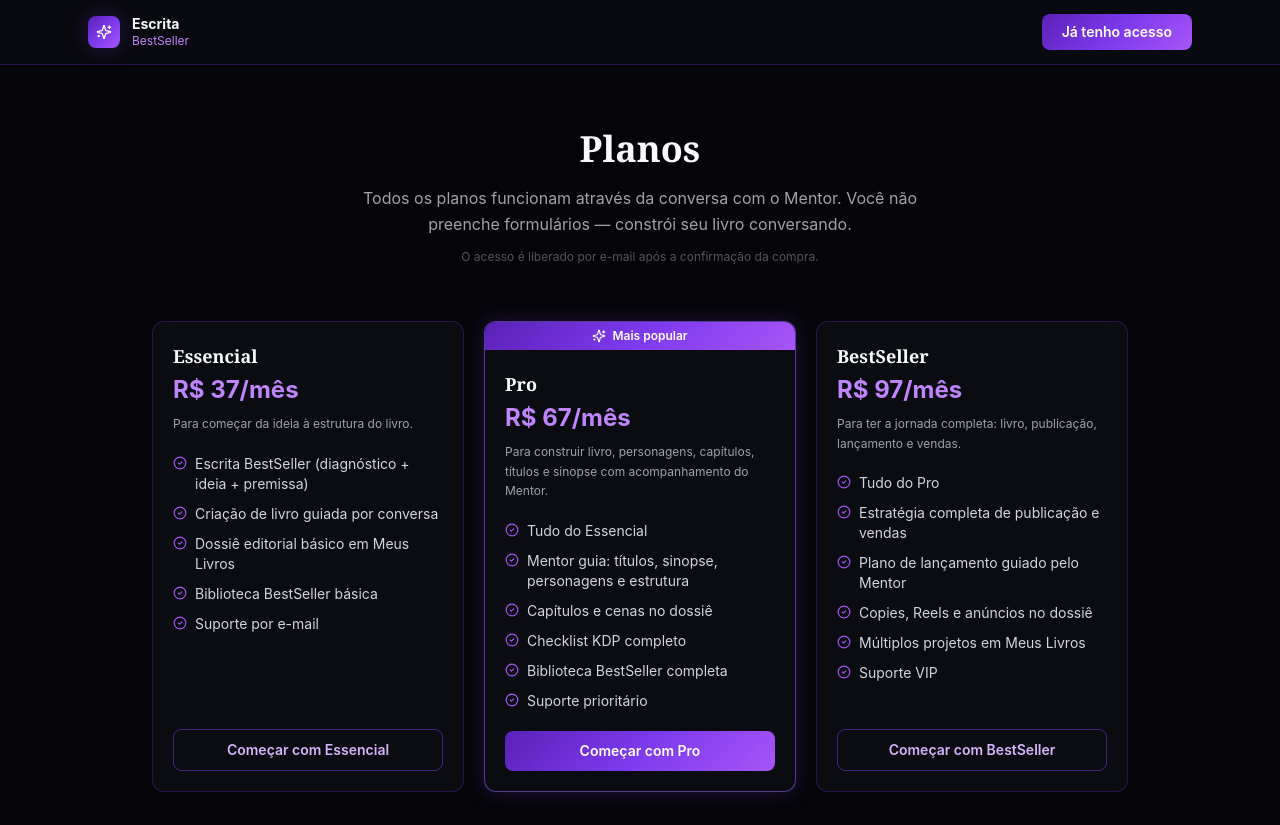
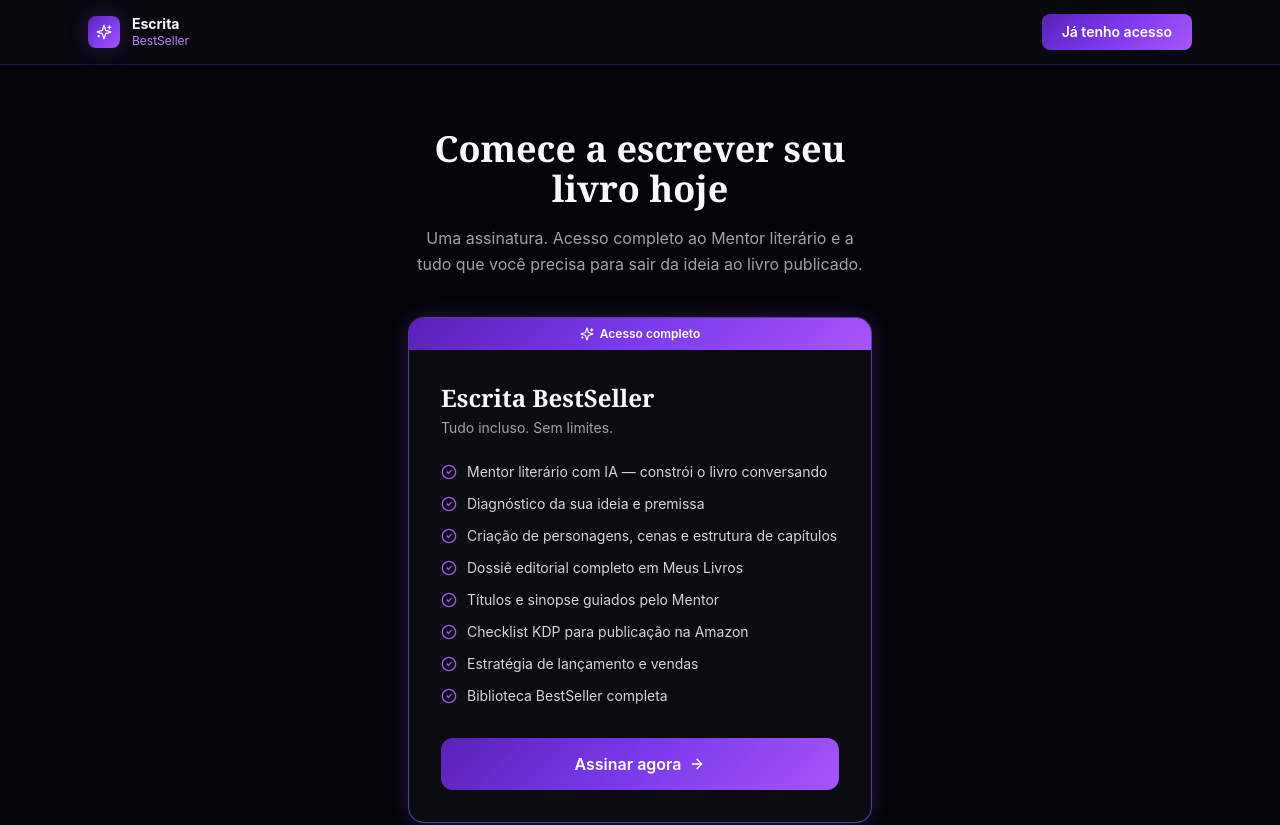
Before and after one commit to Mentor-literario/escritabestseller, a Next.js app: page /planos in a window 1280 px wide. Shown: the top 825 px of the page. Built offline with nearby package versions, Linux system fonts and the light colour scheme.

Commit message:
feat: add resend email, simplify plans page, test-email route

```diff
--- /dev/null
+++ b/app/api/test-email/route.ts
@@ -0,0 +1,12 @@
+import { NextResponse } from "next/server";
+import { sendWelcomeEmail } from "@/lib/email";
+
+export async function GET() {
+  const result = await sendWelcomeEmail(
+    "graziela_andrade@hotmail.com",
+    "Graziela Andrade",
+    "teste123A1!"
+  );
+
+  return NextResponse.json(result);
+}
--- a/app/api/webhooks/kiwify/route.ts
+++ b/app/api/webhooks/kiwify/route.ts
@@ -1,11 +1,18 @@
 import { NextRequest, NextResponse } from "next/server";
 import { createClient } from "@supabase/supabase-js";
 import crypto from "crypto";
+import { sendWelcomeEmail, sendReactivationEmail } from "@/lib/email";
 
 const supabaseAdmin = createClient(
   process.env.NEXT_PUBLIC_SUPABASE_URL!,
   process.env.SUPABASE_SERVICE_ROLE_KEY!
 );
+
+function generatePassword(): string {
+  const chars = "abcdefghjkmnpqrstuvwxyz23456789";
+  const base = Array.from({ length: 8 }, () => chars[Math.floor(Math.random() * chars.length)]).join("");
+  return base + "A1!";
+}
 
 function validateSignature(req: NextRequest, rawBody: string): boolean {
   const secret = process.env.KIWIFY_WEBHOOK_TOKEN;
@@ -14,11 +21,7 @@ function validateSignature(req: NextRequest, rawBody: string): boolean {
   const signature = req.nextUrl.searchParams.get("signature");
   if (!signature) return false;
 
-  const computed = crypto
-    .createHmac("sha1", secret)
-    .update(rawBody)
-    .digest("hex");
-
+  const computed = crypto.createHmac("sha1", secret).update(rawBody).digest("hex");
   return computed === signature;
 }
 
@@ -33,8 +36,8 @@ export async function POST(req: NextRequest) {
   const status: string = body.order_status as string;
   const email: string = (body.Customer as Record<string, string>)?.email;
   const name: string = (body.Customer as Record<string, string>)?.full_name ?? "";
-  const subscriptionId: string = body.subscription_id as string ?? body.order_id as string;
-  const planName: string = body.product_title as string ?? "Pro";
+  const subscriptionId: string = (body.subscription_id as string) ?? (body.order_id as string);
+  const planName: string = (body.product_title as string) ?? "Pro";
 
   if (!email) {
     return NextResponse.json({ error: "No email" }, { status: 400 });
@@ -52,11 +55,9 @@ export async function POST(req: NextRequest) {
         plan_expires_at: null,
       }).eq("id", existing.id);
 
-      await supabaseAdmin.auth.resetPasswordForEmail(email, {
-        redirectTo: "https://app.autoralucrativa.shop/reset-senha",
-      });
+      await sendReactivationEmail(email, name || (existing.user_metadata?.name as string) || "");
     } else {
-      const tempPassword = Math.random().toString(36).slice(-10) + "A1!";
+      const tempPassword = generatePassword();
       const { data: created, error } = await supabaseAdmin.auth.admin.createUser({
         email,
         password: tempPassword,
@@ -77,9 +78,7 @@ export async function POST(req: NextRequest) {
         plan_expires_at: null,
       }).eq("id", created.user.id);
 
-      await supabaseAdmin.auth.resetPasswordForEmail(email, {
-        redirectTo: "https://app.autoralucrativa.shop/reset-senha",
-      });
+      await sendWelcomeEmail(email, name, tempPassword);
     }
 
     return NextResponse.json({ ok: true });
--- a/app/planos/page.tsx
+++ b/app/planos/page.tsx
@@ -1,57 +1,22 @@
 import Link from "next/link";
 import { Sparkles, CheckCircle2, ArrowRight } from "lucide-react";
 
-const planos = [
-  {
-    name: "Essencial",
-    price: "R$ 37/mês",
-    tagline: "Para começar da ideia à estrutura do livro.",
-    features: [
-      "Escrita BestSeller (diagnóstico + ideia + premissa)",
-      "Criação de livro guiada por conversa",
-      "Dossiê editorial básico em Meus Livros",
-      "Biblioteca BestSeller básica",
-      "Suporte por e-mail",
-    ],
-    highlighted: false,
-    cta: "Começar com Essencial",
-  },
-  {
-    name: "Pro",
-    price: "R$ 67/mês",
-    tagline: "Para construir livro, personagens, capítulos, títulos e sinopse com acompanhamento do Mentor.",
-    features: [
-      "Tudo do Essencial",
-      "Mentor guia: títulos, sinopse, personagens e estrutura",
-      "Capítulos e cenas no dossiê",
-      "Checklist KDP completo",
+const features = [
+  "Mentor literário com IA — constrói o livro conversando",
+  "Diagnóstico da sua ideia e premissa",
+  "Criação de personagens, cenas e estrutura de capítulos",
+  "Dossiê editorial completo em Meus Livros",
+  "Títulos e sinopse guiados pelo Mentor",
+  "Checklist KDP para publicação na Amazon",
+  "Estratégia de lançamento e vendas",
   "Biblioteca BestSeller completa",
-      "Suporte prioritário",
-    ],
-    highlighted: true,
-    cta: "Começar com Pro",
-  },
-  {
-    name: "BestSeller",
-    price: "R$ 97/mês",
-    tagline: "Para ter a jornada completa: livro, publicação, lançamento e vendas.",
-    features: [
-      "Tudo do Pro",
-      "Estratégia completa de publicação e vendas",
-      "Plano de lançamento guiado pelo Mentor",
-      "Copies, Reels e anúncios no dossiê",
-      "Múltiplos projetos em Meus Livros",
-      "Suporte VIP",
-    ],
-    highlighted: false,
-    cta: "Começar com BestSeller",
-  },
 ];
+
+const KIWIFY_URL = "https://pay.kiwify.com.br/mVTh9cg";
 
 export default function PlanosPage() {
   return (
     <div className="min-h-screen bg-ink-950 text-frost">
-      {/* Nav */}
       <nav className="border-b border-purple-900/40 bg-ink-900/90 backdrop-blur-sm sticky top-0 z-50">
         <div className="max-w-6xl mx-auto px-6 h-16 flex items-center justify-between">
           <Link href="/" className="flex items-center gap-3">
@@ -72,80 +37,63 @@ export default function PlanosPage() {
         </div>
       </nav>
 
-      <div className="max-w-5xl mx-auto px-6 py-16">
-        <div className="text-center mb-14">
-          <h1 className="text-3xl md:text-4xl font-bold text-frost font-serif mb-4">Planos</h1>
-          <p className="text-silver-400 max-w-xl mx-auto leading-relaxed">
-            Todos os planos funcionam através da conversa com o Mentor. Você não preenche formulários — constrói seu livro conversando.
-          </p>
-          <p className="text-xs text-silver-400/50 mt-3">
-            O acesso é liberado por e-mail após a confirmação da compra.
+      <div className="max-w-lg mx-auto px-6 py-16">
+        <div className="text-center mb-10">
+          <h1 className="text-3xl md:text-4xl font-bold text-frost font-serif mb-4">
+            Comece a escrever seu livro hoje
+          </h1>
+          <p className="text-silver-400 leading-relaxed">
+            Uma assinatura. Acesso completo ao Mentor literário e a tudo que você precisa para sair da ideia ao livro publicado.
           </p>
         </div>
 
-        <div className="grid grid-cols-1 md:grid-cols-3 gap-5 items-stretch mb-12">
-          {planos.map((p) => (
-            <div
-              key={p.name}
-              className={`rounded-xl overflow-hidden flex flex-col ${
-                p.highlighted
-                  ? "border border-purple-600/60 shadow-glow-purple bg-ink-900"
-                  : "border border-purple-900/40 bg-ink-900"
-              }`}
-            >
-              {p.highlighted && (
-                <div className="gradient-purple text-center py-1.5">
+        <div className="border border-purple-600/60 shadow-glow-purple bg-ink-900 rounded-2xl overflow-hidden mb-8">
+          <div className="gradient-purple text-center py-2">
             <span className="text-xs font-semibold text-white flex items-center justify-center gap-1.5">
-                    <Sparkles className="w-3.5 h-3.5" /> Mais popular
+              <Sparkles className="w-3.5 h-3.5" /> Acesso completo
             </span>
           </div>
-              )}
-              <div className="p-5 flex-1 flex flex-col">
-                <h3 className="text-lg font-bold text-frost font-serif mb-1">{p.name}</h3>
-                <p className="text-2xl font-bold text-purple-400 mb-2">{p.price}</p>
-                <p className="text-xs text-silver-400 leading-relaxed mb-5">{p.tagline}</p>
-                <ul className="space-y-2.5 flex-1 mb-5">
-                  {p.features.map((f) => (
-                    <li key={f} className="flex items-start gap-2 text-sm text-silver-200">
-                      <CheckCircle2 className="w-3.5 h-3.5 text-purple-500 shrink-0 mt-0.5" />
+
+          <div className="p-8">
+            <h2 className="text-2xl font-bold text-frost font-serif mb-1">Escrita BestSeller</h2>
+            <p className="text-sm text-silver-400 mb-6">Tudo incluso. Sem limites.</p>
+
+            <ul className="space-y-3 mb-8">
+              {features.map((f) => (
+                <li key={f} className="flex items-start gap-2.5 text-sm text-silver-200">
+                  <CheckCircle2 className="w-4 h-4 text-purple-500 shrink-0 mt-0.5" />
                   {f}
                 </li>
               ))}
             </ul>
-                <button
-                  className={`w-full py-2.5 rounded-lg text-sm font-semibold transition-all ${
-                    p.highlighted
-                      ? "gradient-purple text-white hover:shadow-glow-purple"
-                      : "border border-purple-700/50 text-purple-300 hover:bg-purple-700/20"
-                  }`}
+
+            <a
+              href={KIWIFY_URL}
+              target="_blank"
+              rel="noopener noreferrer"
+              className="flex items-center justify-center gap-2 w-full gradient-purple text-white font-semibold py-3.5 rounded-xl hover:shadow-glow-purple transition-all text-base"
             >
-                  {p.cta}
-                </button>
+              Assinar agora <ArrowRight className="w-4 h-4" />
+            </a>
           </div>
         </div>
-          ))}
-        </div>
 
-        {/* Access info */}
-        <div className="bg-ink-900 border border-purple-900/30 rounded-xl p-6 text-center mb-8">
+        <div className="bg-ink-900 border border-purple-900/30 rounded-xl p-6 text-center mb-6">
           <h3 className="font-semibold text-frost mb-2">Como funciona o acesso?</h3>
-          <p className="text-sm text-silver-400 leading-relaxed max-w-2xl mx-auto">
-            Após a compra, você recebe por e-mail o seu <strong className="text-frost">e-mail de acesso</strong> e uma <strong className="text-frost">senha inicial</strong>. Basta entrar em{" "}
-            <Link href="/login" className="text-purple-400 underline hover:text-purple-300">
-              Entrar na plataforma
-            </Link>{" "}
-            e começar a conversar com o Escrita BestSeller.
+          <p className="text-sm text-silver-400 leading-relaxed max-w-sm mx-auto">
+            Após a compra, você recebe um e-mail com seu <strong className="text-frost">e-mail</strong> e <strong className="text-frost">senha de acesso</strong>. É só entrar e começar.
           </p>
-          <Link href="/login" className="inline-flex items-center gap-2 mt-4 text-purple-400 text-sm font-medium hover:text-purple-300 transition-colors">
+          <Link
+            href="/login"
+            className="inline-flex items-center gap-2 mt-4 text-purple-400 text-sm font-medium hover:text-purple-300 transition-colors"
+          >
             Já tenho acesso — Entrar <ArrowRight className="w-3.5 h-3.5" />
           </Link>
         </div>
 
-        <div className="text-center">
-          <p className="text-xs text-silver-400/50 max-w-2xl mx-auto">
-            <strong className="text-silver-300">Aviso importante:</strong> O Escrita BestSeller é uma plataforma de suporte à criação literária. Não garantimos vendas, rankings ou resultados comerciais específicos. Os resultados dependem do esforço e dedicação de cada pessoa.
+        <p className="text-xs text-silver-400/50 text-center max-w-sm mx-auto">
+          <strong className="text-silver-300">Aviso:</strong> O Escrita BestSeller é uma plataforma de apoio à criação literária. Os resultados dependem do esforço de cada pessoa.
         </p>
-        </div>
       </div>
     </div>
   );
--- /dev/null
+++ b/lib/email.ts
@@ -0,0 +1,47 @@
+import { Resend } from "resend";
+
+const resend = new Resend(process.env.RESEND_API_KEY);
+const FROM = "Escrita BestSeller <noreply@autoralucrativa.shop>";
+const BASE_URL = "https://app.autoralucrativa.shop";
+
+export async function sendWelcomeEmail(to: string, name: string, password: string) {
+  const firstName = name?.split(" ")[0] || "escritora";
+  return resend.emails.send({
+    from: FROM,
+    to,
+    subject: "Seu acesso ao Escrita BestSeller chegou!",
+    html: `
+<div style="font-family:Georgia,serif;max-width:520px;margin:0 auto;padding:40px 24px;background:#fff">
+  <p style="font-size:22px;font-weight:bold;color:#1a1a2e;margin:0 0 8px">Escrita BestSeller</p>
+  <hr style="border:none;border-top:1px solid #e5e7eb;margin:16px 0 24px">
+  <p style="color:#374151;margin:0 0 16px">Olá, ${firstName}!</p>
+  <p style="color:#374151;margin:0 0 24px">Sua assinatura foi confirmada. Aqui estão seus dados de acesso:</p>
+  <div style="background:#f5f3ff;border-radius:8px;padding:20px;margin:0 0 24px">
+    <p style="margin:0 0 8px;color:#374151"><strong>E-mail:</strong> ${to}</p>
+    <p style="margin:0;color:#374151"><strong>Senha:</strong> <code style="background:#ede9fe;padding:2px 8px;border-radius:4px;font-size:16px;letter-spacing:1px">${password}</code></p>
+  </div>
+  <a href="${BASE_URL}/login" style="display:inline-block;background:#7c3aed;color:#fff;padding:14px 28px;border-radius:8px;text-decoration:none;font-weight:bold;font-size:15px">Acessar a plataforma →</a>
+  <p style="margin-top:24px;color:#6b7280;font-size:13px">Você pode trocar a senha a qualquer momento em Configurações.</p>
+  <p style="color:#9ca3af;font-size:12px">Escrita BestSeller — ${BASE_URL}</p>
+</div>`,
+  });
+}
+
+export async function sendReactivationEmail(to: string, name: string) {
+  const firstName = name?.split(" ")[0] || "escritora";
+  return resend.emails.send({
+    from: FROM,
+    to,
+    subject: "Sua assinatura no Escrita BestSeller foi reativada",
+    html: `
+<div style="font-family:Georgia,serif;max-width:520px;margin:0 auto;padding:40px 24px;background:#fff">
+  <p style="font-size:22px;font-weight:bold;color:#1a1a2e;margin:0 0 8px">Escrita BestSeller</p>
+  <hr style="border:none;border-top:1px solid #e5e7eb;margin:16px 0 24px">
+  <p style="color:#374151;margin:0 0 16px">Olá, ${firstName}!</p>
+  <p style="color:#374151;margin:0 0 24px">Sua assinatura foi reativada com sucesso. Acesse com seu e-mail e senha normalmente.</p>
+  <a href="${BASE_URL}/login" style="display:inline-block;background:#7c3aed;color:#fff;padding:14px 28px;border-radius:8px;text-decoration:none;font-weight:bold;font-size:15px">Acessar a plataforma →</a>
+  <p style="margin-top:24px;color:#6b7280;font-size:13px">Esqueceu a senha? Use "Esqueci minha senha" na página de login.</p>
+  <p style="color:#9ca3af;font-size:12px">Escrita BestSeller — ${BASE_URL}</p>
+</div>`,
+  });
+}
--- a/package.json
+++ b/package.json
@@ -16,7 +16,8 @@
     "lucide-react": "^0.468.0",
     "next": "16.2.6",
     "react": "^19.0.0",
-    "react-dom": "^19.0.0"
+    "react-dom": "^19.0.0",
+    "resend": "^6.12.4"
   },
   "devDependencies": {
     "@types/node": "^20",
```
Also changed, not shown: 1 other file (tests, documents, lock files or other folders). Lines whose indentation alone changed are shown as unchanged.
